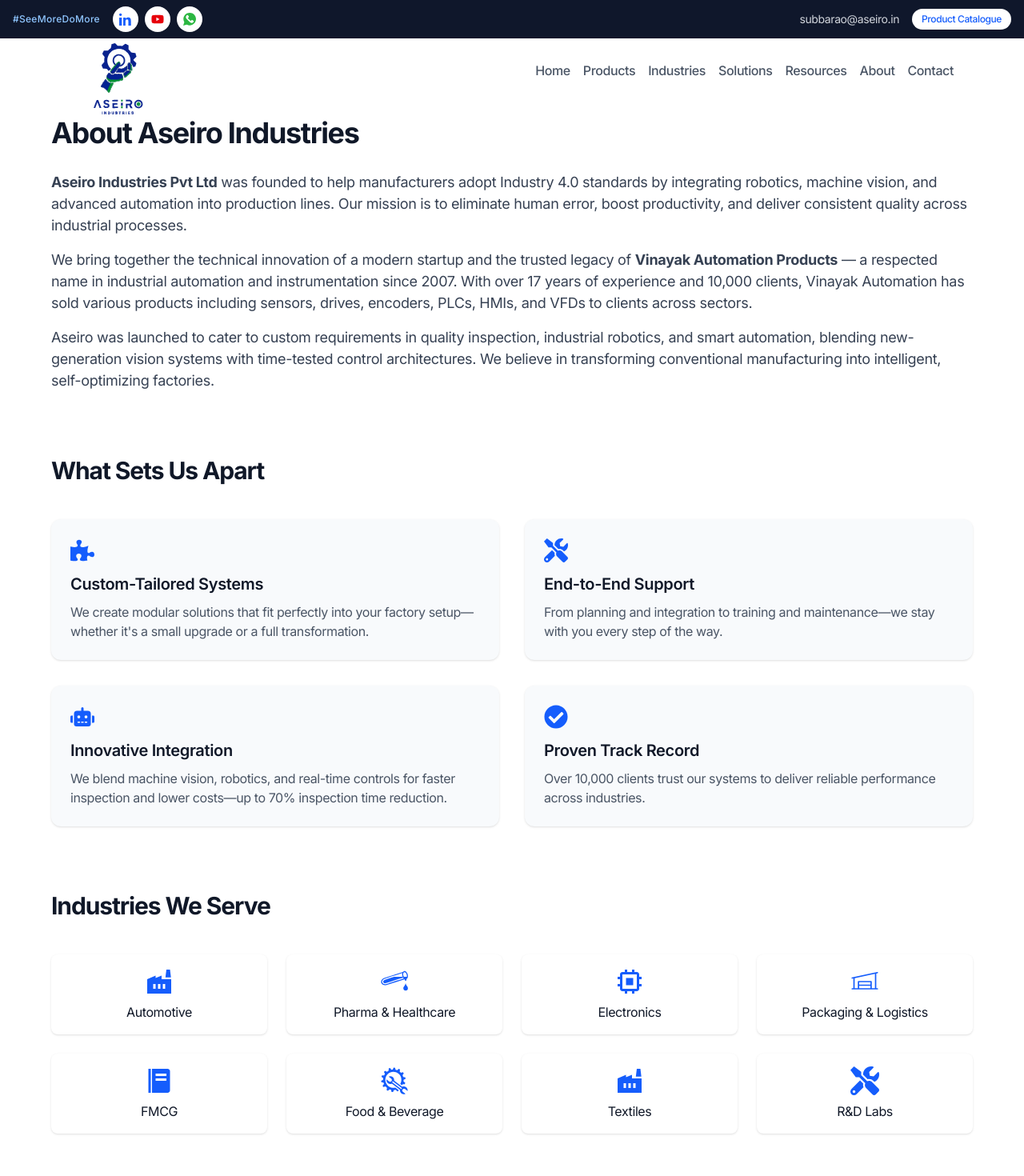
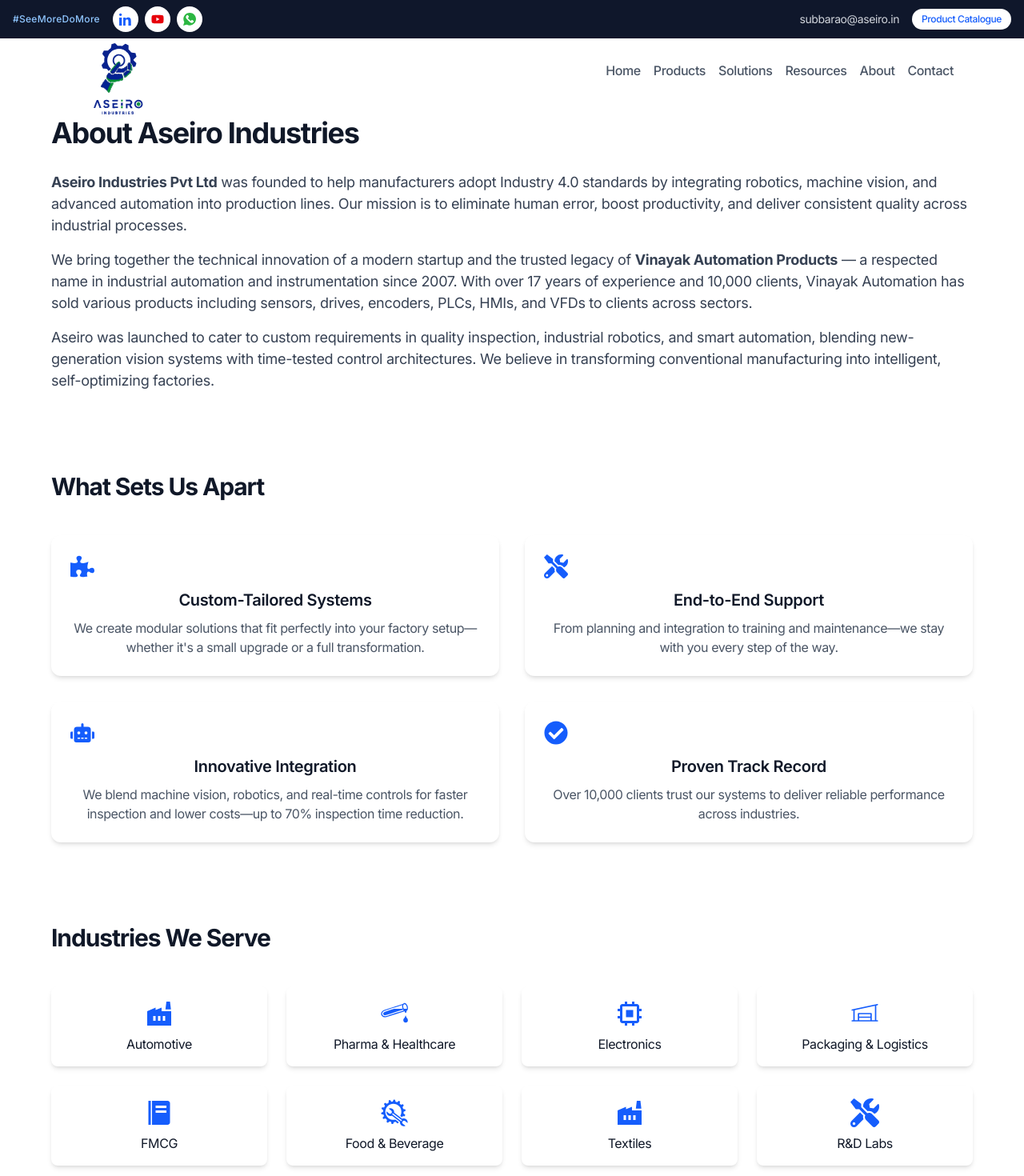
Before and after one commit to pradyumna-aseiro/Vercel-website, a Next.js app: page /about in a window 1280 px wide. Shown: the top 1470 px of the page at 80% size. Built offline with nearby package versions, Linux system fonts and the light colour scheme.

Commit message:
added hover effect in cards in about page

```diff
--- a/app/(default)/about/page.tsx
+++ b/app/(default)/about/page.tsx
@@ -8,7 +8,7 @@ import { BiChip, BiSolidFoodMenu } from "react-icons/bi";
 export default function AboutPage() {
   return (
     <section className="py-20 px-4 bg-white text-left">
-      <div className="max-w-6xl mx-auto space-y-20">
+      <div className="max-w-6xl mx-auto space-y-25">
 
         {/* About Aseiro */}
         <div className="pt-16">
@@ -41,22 +41,22 @@ export default function AboutPage() {
         <div>
           <h2 className="text-3xl font-bold mb-10">What Sets Us Apart</h2>
           <div className="grid md:grid-cols-2 gap-8">
-            <div className="bg-slate-50 p-6 rounded-xl shadow hover:shadow-md transition">
+          <div className="bg-white rounded-xl p-6 text-center shadow-md hover:shadow-lg transition">
               <FaPuzzlePiece className="text-blue-600 text-3xl mb-3" />
               <h3 className="text-xl font-semibold mb-2">Custom-Tailored Systems</h3>
               <p className="text-gray-600">We create modular solutions that fit perfectly into your factory setup—whether it's a small upgrade or a full transformation.</p>
             </div>
-            <div className="bg-slate-50 p-6 rounded-xl shadow hover:shadow-md transition">
+            <div className="bg-white rounded-xl p-6 text-center shadow-md hover:shadow-lg transition">
               <FaTools className="text-blue-600 text-3xl mb-3" />
               <h3 className="text-xl font-semibold mb-2">End-to-End Support</h3>
               <p className="text-gray-600">From planning and integration to training and maintenance—we stay with you every step of the way.</p>
             </div>
-            <div className="bg-slate-50 p-6 rounded-xl shadow hover:shadow-md transition">
+            <div className="bg-white rounded-xl p-6 text-center shadow-md hover:shadow-lg transition">
               <FaRobot className="text-blue-600 text-3xl mb-3" />
               <h3 className="text-xl font-semibold mb-2">Innovative Integration</h3>
               <p className="text-gray-600">We blend machine vision, robotics, and real-time controls for faster inspection and lower costs—up to 70% inspection time reduction.</p>
             </div>
-            <div className="bg-slate-50 p-6 rounded-xl shadow hover:shadow-md transition">
+            <div className="bg-white rounded-xl p-6 text-center shadow-md hover:shadow-lg transition">
               <FaCheckCircle className="text-blue-600 text-3xl mb-3" />
               <h3 className="text-xl font-semibold mb-2">Proven Track Record</h3>
               <p className="text-gray-600">Over 10,000 clients trust our systems to deliver reliable performance across industries.</p>
@@ -68,35 +68,35 @@ export default function AboutPage() {
         <div>
           <h2 className="text-3xl font-bold mb-10">Industries We Serve</h2>
           <div className="grid grid-cols-2 md:grid-cols-4 gap-6 text-center">
-            <div className="bg-white shadow rounded-lg p-4">
+            <div className="bg-white shadow rounded-lg p-4 shadow-md hover:shadow-lg transition">
               <MdFactory className="text-blue-600 text-4xl mb-2 mx-auto" />
               <p>Automotive</p>
             </div>
-            <div className="bg-white shadow rounded-lg p-4">
+            <div className="bg-white shadow rounded-lg p-4 shadow-md hover:shadow-lg transition">
               <GiChemicalDrop className="text-blue-600 text-4xl mb-2 mx-auto" />
               <p>Pharma & Healthcare</p>
             </div>
-            <div className="bg-white shadow rounded-lg p-4">
+            <div className="bg-white shadow rounded-lg p-4 shadow-md hover:shadow-lg transition">
               <BiChip className="text-blue-600 text-4xl mb-2 mx-auto" />
               <p>Electronics</p>
             </div>
-            <div className="bg-white shadow rounded-lg p-4">
+            <div className="bg-white shadow rounded-lg p-4 shadow-md hover:shadow-lg transition">
               <PiWarehouseLight className="text-blue-600 text-4xl mb-2 mx-auto" />
               <p>Packaging & Logistics</p>
             </div>
-            <div className="bg-white shadow rounded-lg p-4">
+            <div className="bg-white shadow rounded-lg p-4 shadow-md hover:shadow-lg transition">
               <BiSolidFoodMenu className="text-blue-600 text-4xl mb-2 mx-auto" />
               <p>FMCG</p>
             </div>
-            <div className="bg-white shadow rounded-lg p-4">
+            <div className="bg-white shadow rounded-lg p-4 shadow-md hover:shadow-lg transition">
               <GiAutoRepair className="text-blue-600 text-4xl mb-2 mx-auto" />
               <p>Food & Beverage</p>
             </div>
-            <div className="bg-white shadow rounded-lg p-4">
+            <div className="bg-white shadow rounded-lg p-4 shadow-md hover:shadow-lg transition">
               <MdFactory className="text-blue-600 text-4xl mb-2 mx-auto" />
               <p>Textiles</p>
             </div>
-            <div className="bg-white shadow rounded-lg p-4">
+            <div className="bg-white shadow rounded-lg p-4 shadow-md hover:shadow-lg transition">
               <FaTools className="text-blue-600 text-4xl mb-2 mx-auto" />
               <p>R&D Labs</p>
             </div>
--- a/components/ui/header.tsx
+++ b/components/ui/header.tsx
@@ -110,11 +110,6 @@ export default function Header() {
                   </Link>
                 </li>
                 <li>
-                  <Link className="font-medium text-gray-600 hover:text-gray-900" href="/industries">
-                    Industries
-                  </Link>
-                </li>
-                <li>
                   <Link className="font-medium text-gray-600 hover:text-gray-900" href="/solutions">
                     Solutions
                   </Link>
```
